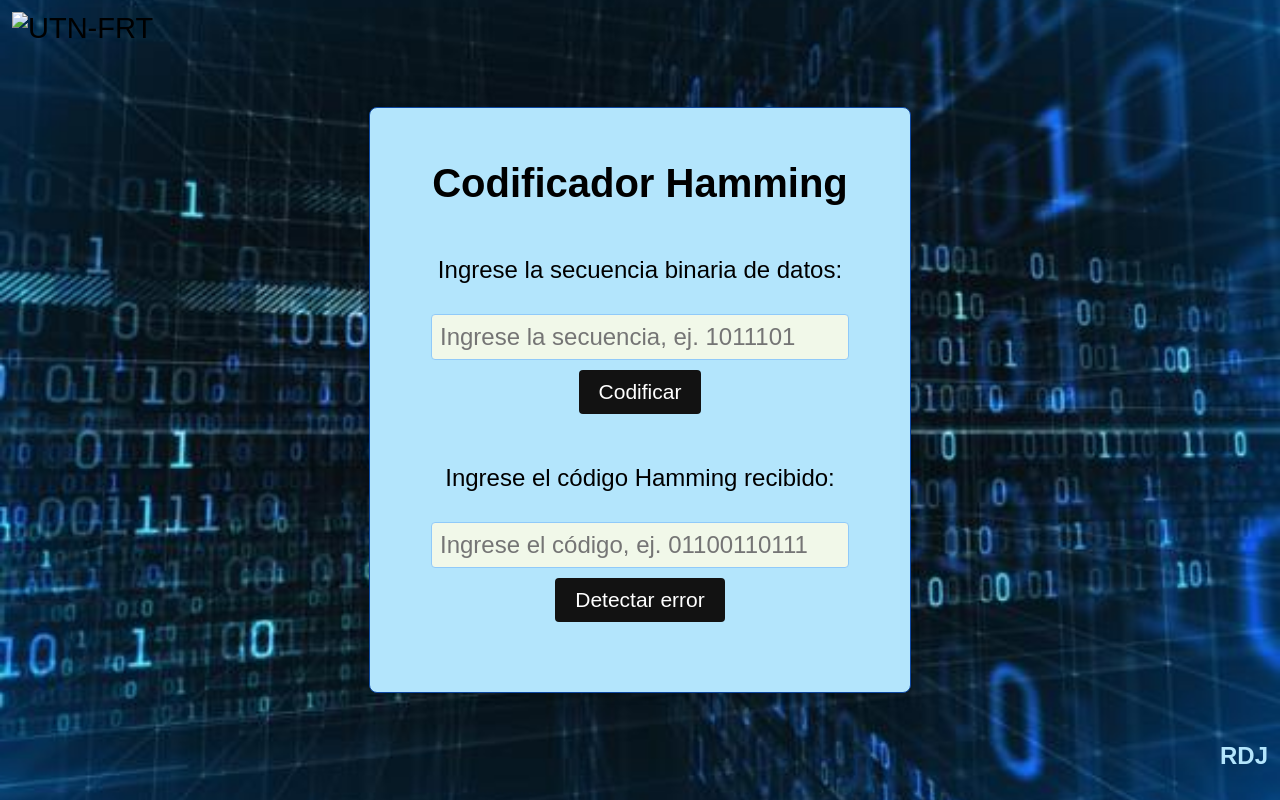
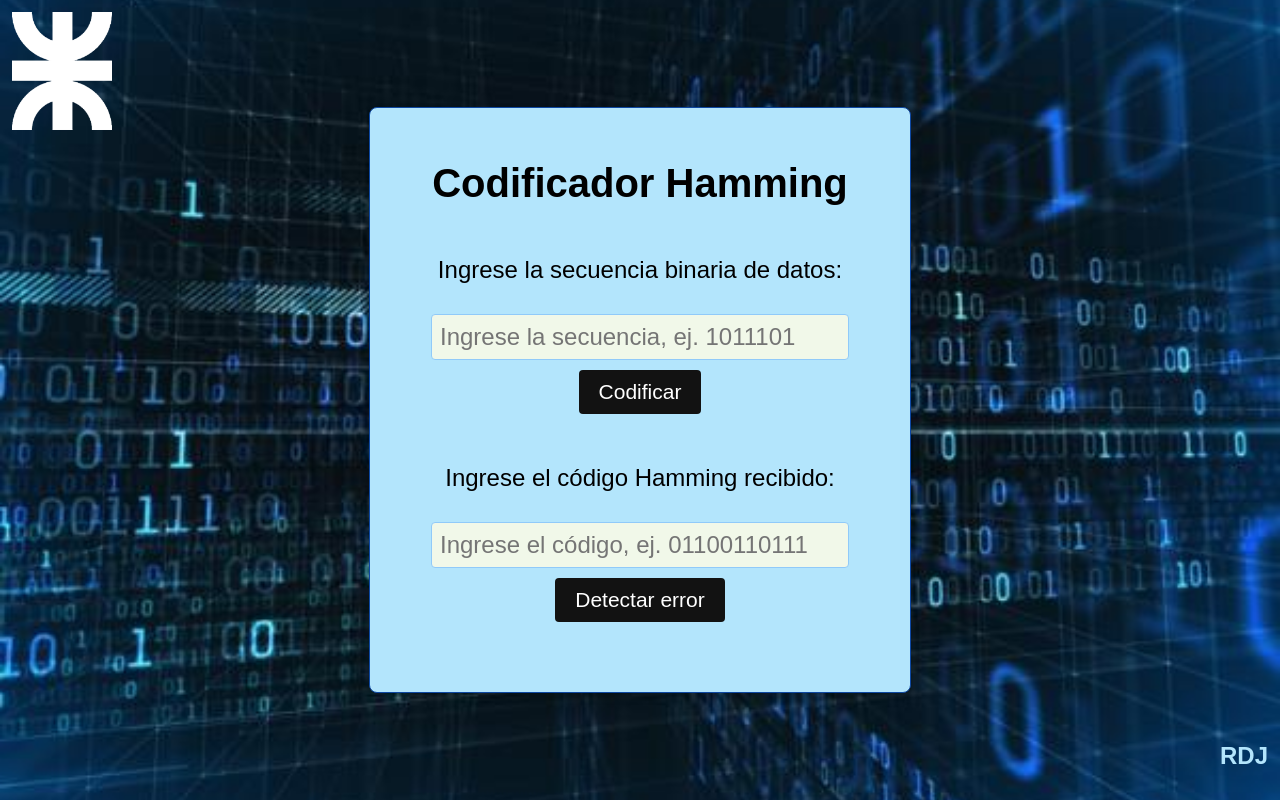
Before and after one commit to rociojota/CalculadoraHamming, a plain HTML site: page index.html in a window 1280 px wide. Drawn offline with Linux system fonts and the light colour scheme.

Commit message:
subo imagen

```diff
--- a/index.html
+++ b/index.html
@@ -12,7 +12,7 @@
 
 
 <div class="header">
-    <img src="/images/logoutn.png" alt="UTN-FRT" class="logo">
+    <img src="/imagenes/logoutn.png" alt="UTN-FRT" class="logo">
 </div>
 
 <div class="container">
--- a/style.css
+++ b/style.css
@@ -3,6 +3,7 @@ position: absolute; /* Permite que el logo se coloque en la esquina superior izq
 top: 12px; /* Distancia desde la parte superior */
 left: 12px; /* Distancia desde la izquierda */
 font-size: 29px;
+ima
 }
 
 h2{
```
